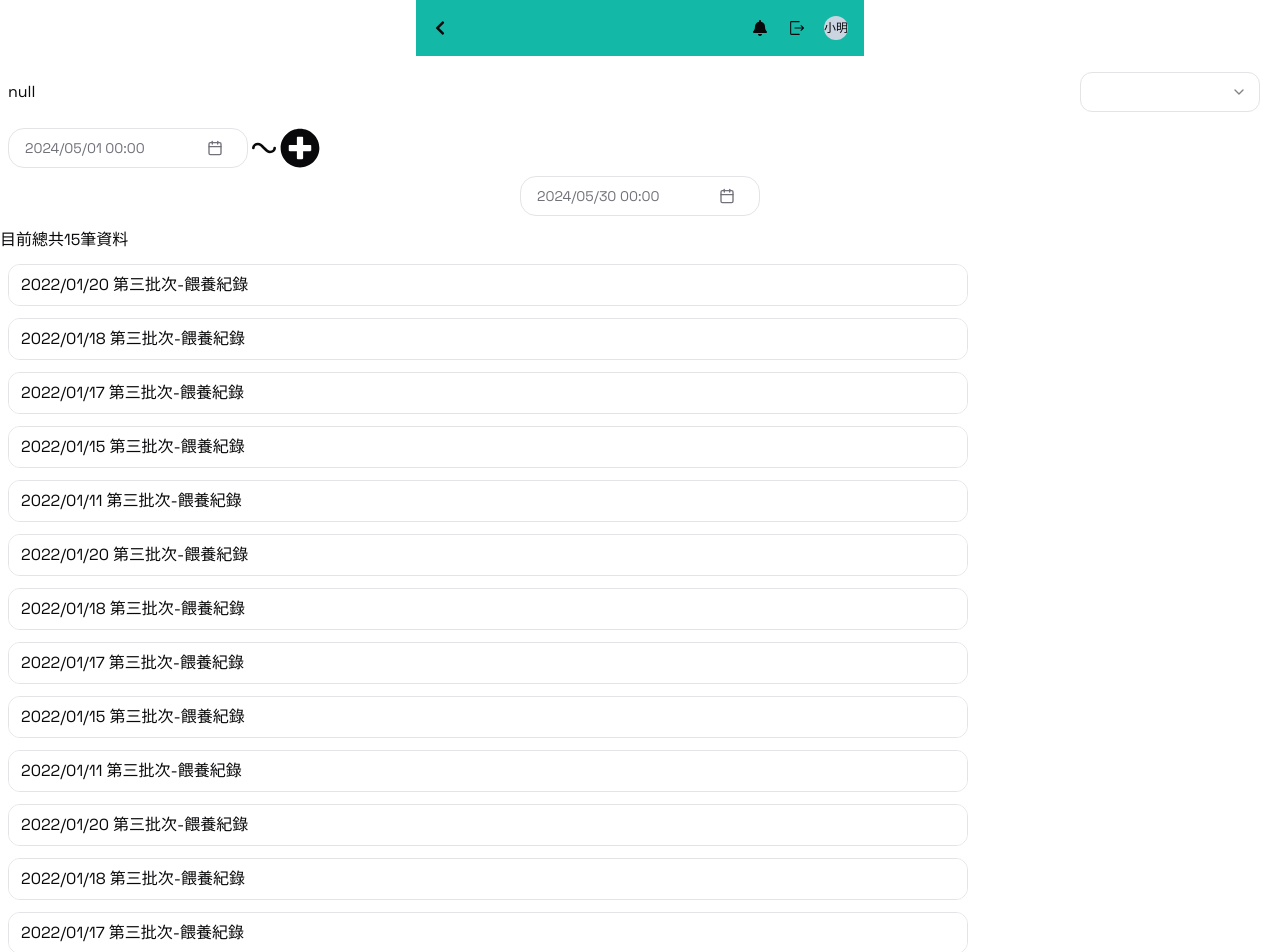
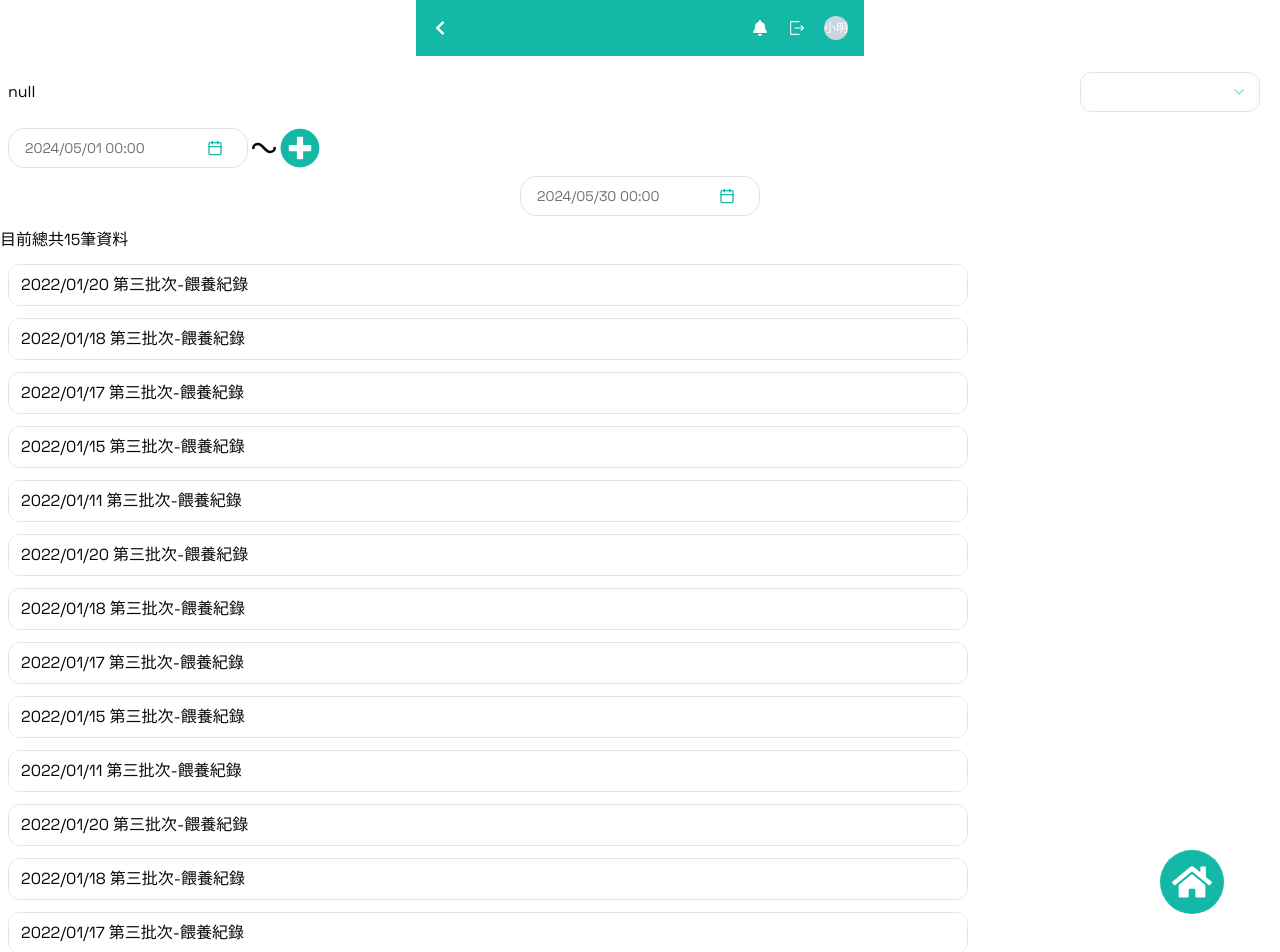
Before and after one commit to onitaiji4real/portfolio-me, a Next.js app: page /demo-gif/pool/record/1 in a window 1280 px wide. Shown: the top 952 px of the page. Built offline with nearby package versions, Linux system fonts and the light colour scheme.

Commit message:
feat: add demo

```diff
--- a/app/demo-gif/components/NavBar.tsx
+++ b/app/demo-gif/components/NavBar.tsx
@@ -1,16 +1,18 @@
+"use client";
 import React from "react";
 import { FaBell, FaChevronLeft } from "react-icons/fa";
 import { RxExit } from "react-icons/rx";
 import UserPhoto from "./UserPhoto";
 import Link from "next/link";
+import { useRouter } from "next/navigation";
 
 export default function NavBar() {
+  const router = useRouter();
+  const handleBack = () => router.back();
   return (
-    <div className=" max-w-md mx-auto p-4 bg-teal-500 h-[30%]">
+    <div className=" max-w-md mx-auto p-4 bg-teal-500 h-[30%] text-white">
       <div className="flex justify-between items-center">
-        <Link href={"/demo-gif"}>
-          <FaChevronLeft />
-        </Link>
+        <FaChevronLeft onClick={handleBack} />
 
         <div className="flex justify-around items-center gap-5">
           {/* 三個icon */}
--- a/app/demo-gif/components/RecordList.tsx
+++ b/app/demo-gif/components/RecordList.tsx
@@ -25,9 +25,9 @@ const RecordList = () => {
     <>
       <NavBar />
       <div className="min-h-screen relative">
-        <FaArrowUp className="absolute right-4 top-28 size-5" />
+        <FaArrowUp className="absolute right-4 top-28 size-5 text-teal-500" />
         <Record />
-        <FaArrowDown className="absolute right-4 top-[800px] size-5" />
+        <FaArrowDown className="absolute right-4 top-[800px] size-5 text-teal-500" />
       </div>
     </>
   );
--- a/app/demo-gif/components/SelectUI.tsx
+++ b/app/demo-gif/components/SelectUI.tsx
@@ -13,7 +13,7 @@ import {
 export function SelectUI() {
   return (
     <Select>
-      <SelectTrigger className="w-[180px] rounded-xl ">
+      <SelectTrigger className="w-[180px] rounded-xl text-teal-500">
         <SelectValue placeholder="" />
       </SelectTrigger>
       <SelectContent>
--- a/app/demo-gif/home/page.tsx
+++ b/app/demo-gif/home/page.tsx
@@ -1,5 +1,11 @@
 import React from "react";
+import NavBar from "../components/NavBar";
 
 export default function page() {
-  return <div>我是首頁</div>;
+  return (
+    <>
+      <NavBar />
+      <div>我是首頁</div>
+    </>
+  );
 }
--- a/app/demo-gif/pool/record/[id]/page.tsx
+++ b/app/demo-gif/pool/record/[id]/page.tsx
@@ -2,6 +2,7 @@
 import NavBar from "@/app/demo-gif/components/NavBar";
 import { SelectUI } from "@/app/demo-gif/components/SelectUI";
 import { DatePicker } from "@/app/demo-gif/ui/DatePicker";
+import Home from "@/app/demo-gif/ui/Home";
 import { Divide } from "lucide-react";
 import { useParams, useSearchParams } from "next/navigation";
 import React from "react";
@@ -75,6 +76,10 @@ const RecordPage = () => {
 
   return (
     <>
+      <div className="relative">
+        <div className=" fixed right-14 top-[850px] z-50">
+          <Home />
+        </div>
         <NavBar />
         <div className="flex justify-between items-center py-4 pl-2 pr-5">
           <div>
@@ -89,7 +94,7 @@ const RecordPage = () => {
         <div className="flex justify-start items-center mx-2">
           <DatePicker time={formattedStartDate} />
           <TbTilde className="size-8" />
-        <FaPlusCircle className="size-10" />
+          <FaPlusCircle className="size-10 text-teal-500" />
         </div>
         <div className="flex justify-around items-center mt-2">
           <DatePicker time={formattedEndDate} />
@@ -114,6 +119,7 @@ const RecordPage = () => {
 
         {/* 顯示具體的記錄內容 */}
         {/* 目標頁面 需要接收傳遞進來的資料 */}
+      </div>
     </>
   );
 };
--- a/app/demo-gif/ui/DatePicker.tsx
+++ b/app/demo-gif/ui/DatePicker.tsx
@@ -43,7 +43,7 @@ export function DatePicker({ time }: DatePickerProps) {
           ) : (
             <span>{`${time ? time : "null"}`}</span>
           )}
-          <CalendarIcon className="mr-2 h-4 w-4" />
+          <CalendarIcon className="mr-2 h-4 w-4 text-teal-500" />
         </Button>
       </PopoverTrigger>
       <PopoverContent className="w-auto p-0">
--- a/app/demo-gif/ui/Home.tsx
+++ b/app/demo-gif/ui/Home.tsx
@@ -6,7 +6,7 @@ export default function Home() {
     <>
       <div className=" rounded-full bg-teal-500 size-16 flex justify-center items-center overflow-hidden">
         <Link href={"/demo-gif/home"}>
-          <FaHome className="size-10" />
+          <FaHome className="size-10 text-white" />
         </Link>
       </div>
     </>
```
Lines whose indentation alone changed are shown as unchanged.
